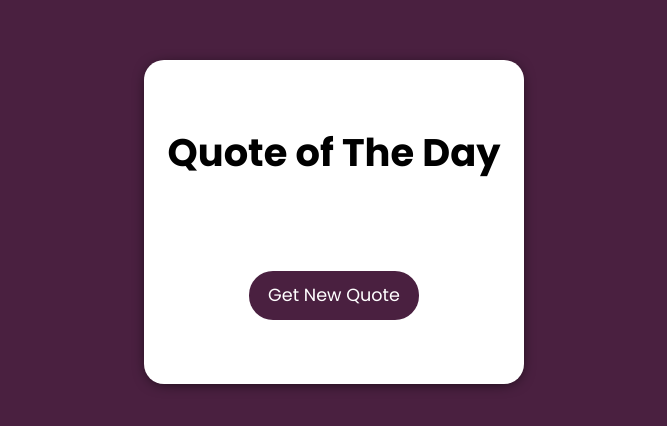
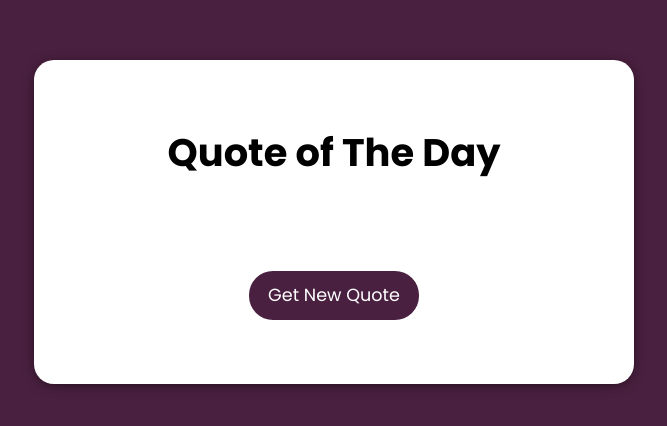
Before and after one commit to cadetCoder/random-quote-gen-api, a plain HTML site: page index.html in a window 1280 px wide. Shown: the part 178-604 px from the top of the page, without its empty margins (306-973 px from the left). Drawn offline with Linux system fonts and the light colour scheme.

```diff
--- a/style.css
+++ b/style.css
@@ -69,3 +69,9 @@
   -moz-box-shadow: 0px 0px 9px 0px rgba(159, 107, 160, 0.67);
   box-shadow: 0px 0px 9px 0px rgba(159, 107, 160, 0.67);
 }
+
+@media screen and (min-width: 680px){
+  .quote-wrapper {
+    width: 600px;
+  }
+}
```
